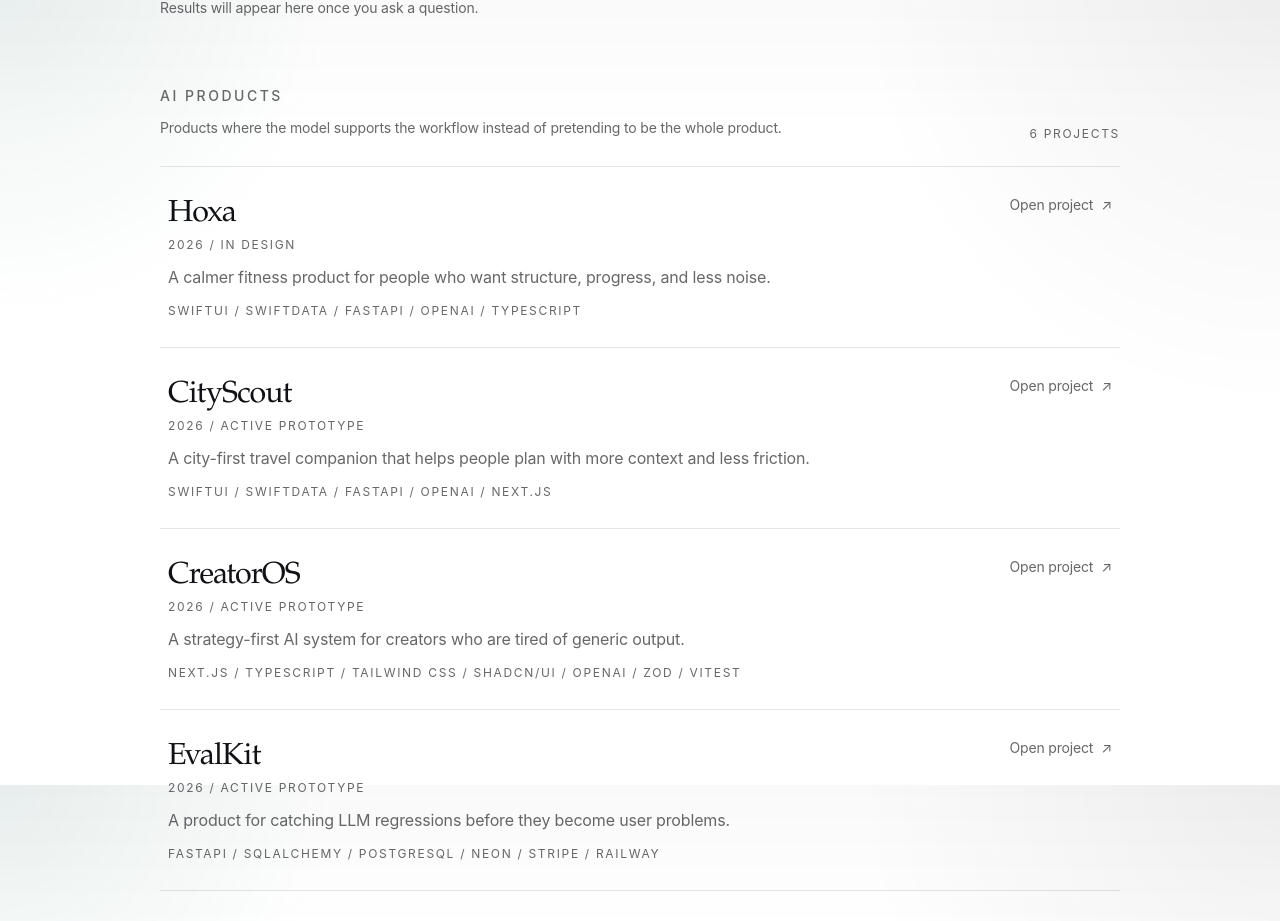
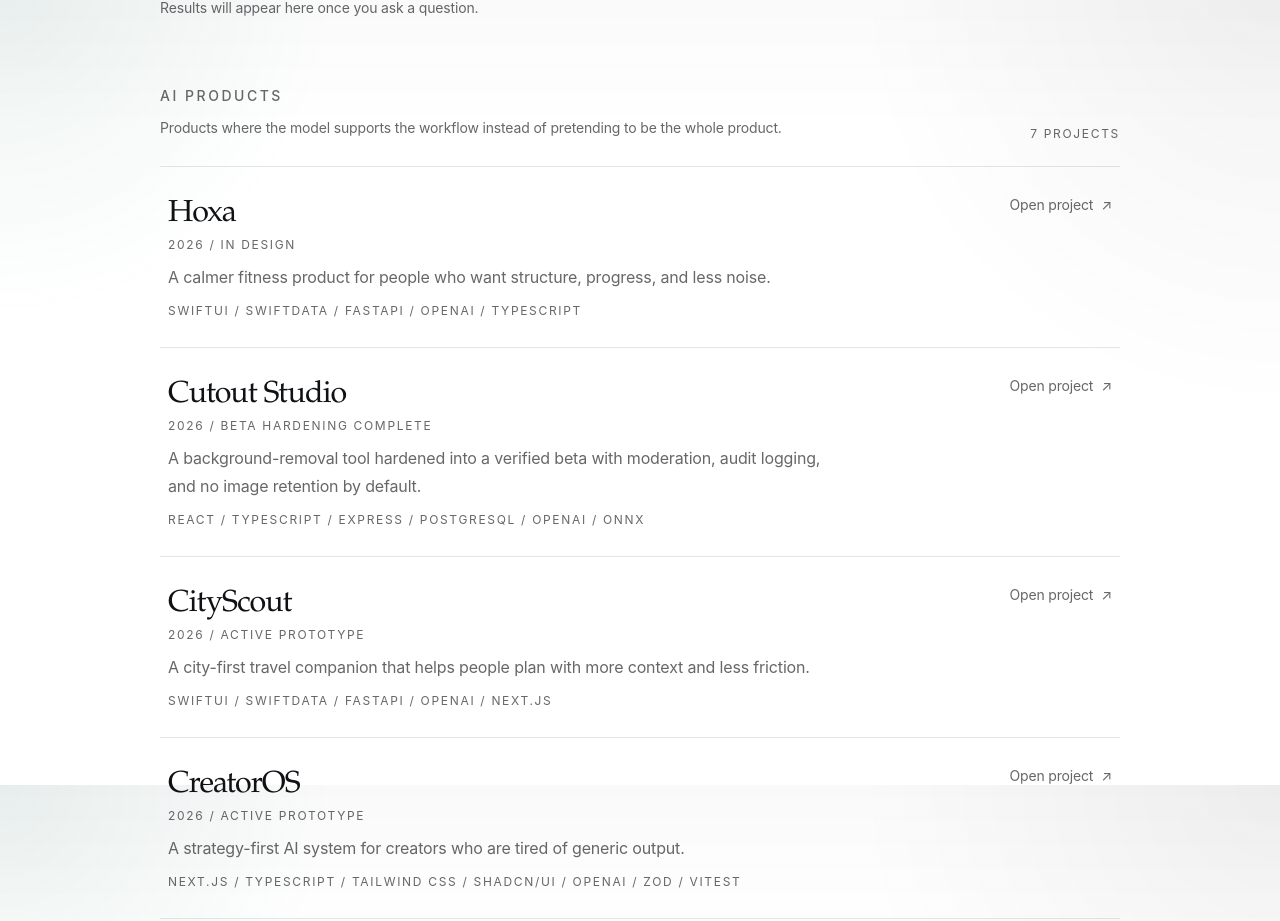
Before and after one commit to Peippo1/portfolio-site, a Next.js app: page /projects in a window 1280 px wide. Shown: the part 815-1736 px from the top of the page. Built offline with nearby package versions, Linux system fonts and the light colour scheme.

Commit message:
Add Cutout Studio project entry

```diff
--- a/src/data/projects.ts
+++ b/src/data/projects.ts
@@ -24,6 +24,31 @@
       "Planning integrations with Apple Health, Apple Watch, and Garmin for richer context over time.",
     ],
     status: "In design",
+  },
+  {
+    slug: "cutout-studio",
+    title: "Cutout Studio",
+    shortSummary:
+      "A background-removal tool hardened into a verified beta with moderation, audit logging, and no image retention by default.",
+    longSummary:
+      "Cutout Studio started as a person-focused background-removal tool and then had to be shaped into something safer to operate as a public beta. The product now combines a React and TypeScript frontend, an Express API, local ONNX-based segmentation, GitHub verified-email access control, policy acceptance, moderation-before-processing, abuse reporting, admin review paths, structured audit logging, and a Postgres-backed session and user model.",
+    category: "AI Products",
+    year: "2026",
+    stack: ["React", "TypeScript", "Express", "PostgreSQL", "OpenAI", "ONNX"],
+    featured: true,
+    githubUrl: "https://github.com/Peippo1/building-a-background-removal-tool-you",
+    demoUrl: "Live beta deployment in progress",
+    problem:
+      "A simple image utility becomes much less simple once it is exposed to the public. Anonymous uploads, unclear account state, no moderation gate, and weak logging all make a background-removal service easier to abuse.",
+    solution:
+      "Cutout Studio treats the launch as an accountable beta instead of an anonymous free tool. It requires verified GitHub login for processing, persists user and policy state in Postgres, runs moderation before background removal, fails closed on safety-critical uncertainty, keeps raw images out of durable storage, and gives operators a minimal review surface for abuse reports and account actions.",
+    highlights: [
+      "Moved from an in-memory access model to durable Postgres-backed users, sessions, policy acceptances, audit events, abuse reports, and moderation decisions.",
+      "Added moderation-before-processing, strict fail-closed behavior, abuse reporting, and admin-only account review actions.",
+      "Kept the privacy posture narrow by processing images in memory and persisting only metadata, request identifiers, and decision codes.",
+      "Built a product-facing safety flow with verified GitHub login, policy gating, request correlation IDs, and clearer rejection states.",
+    ],
+    status: "Beta hardening complete",
   },
   {
     slug: "cityscout",
```
